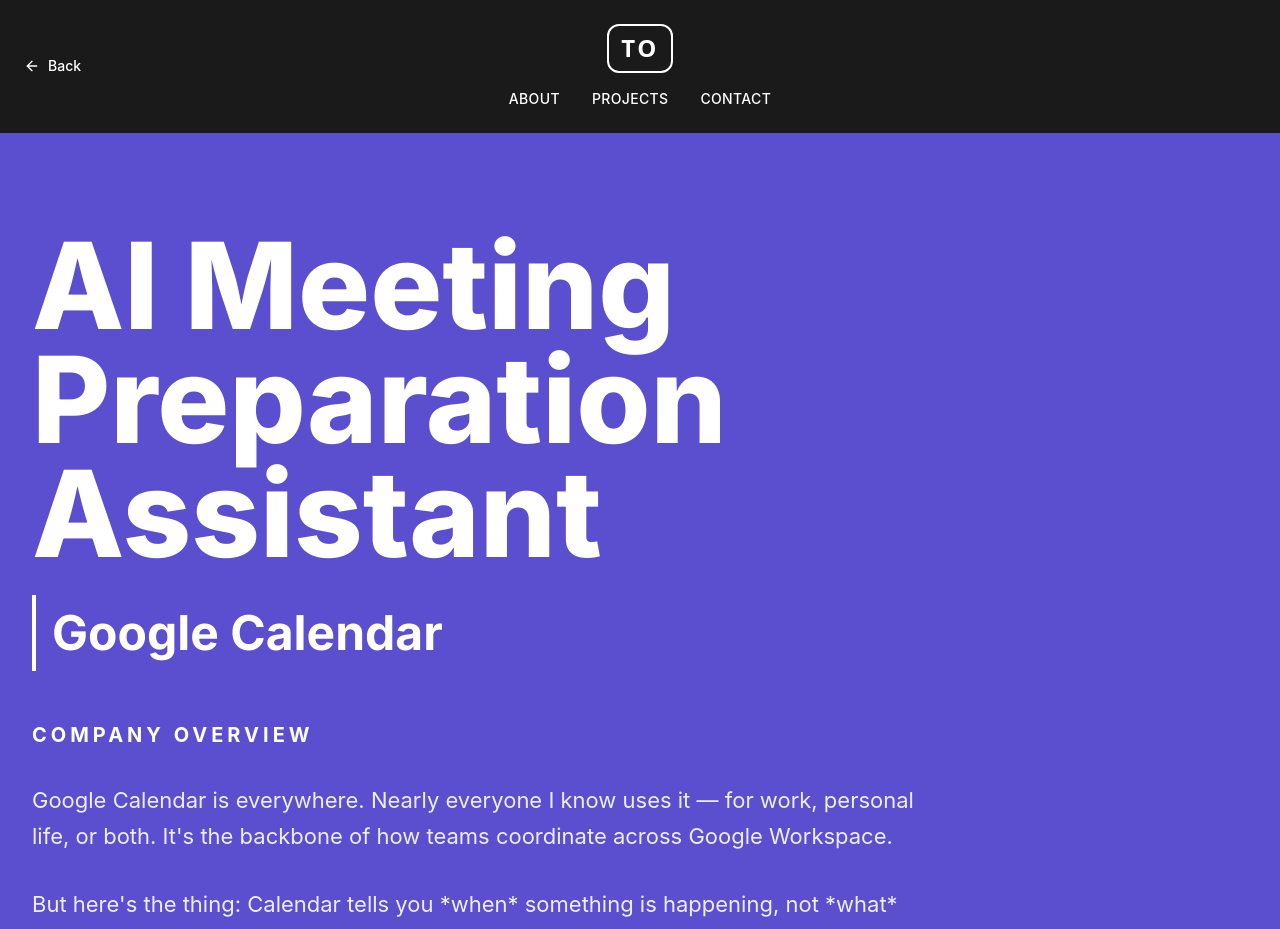
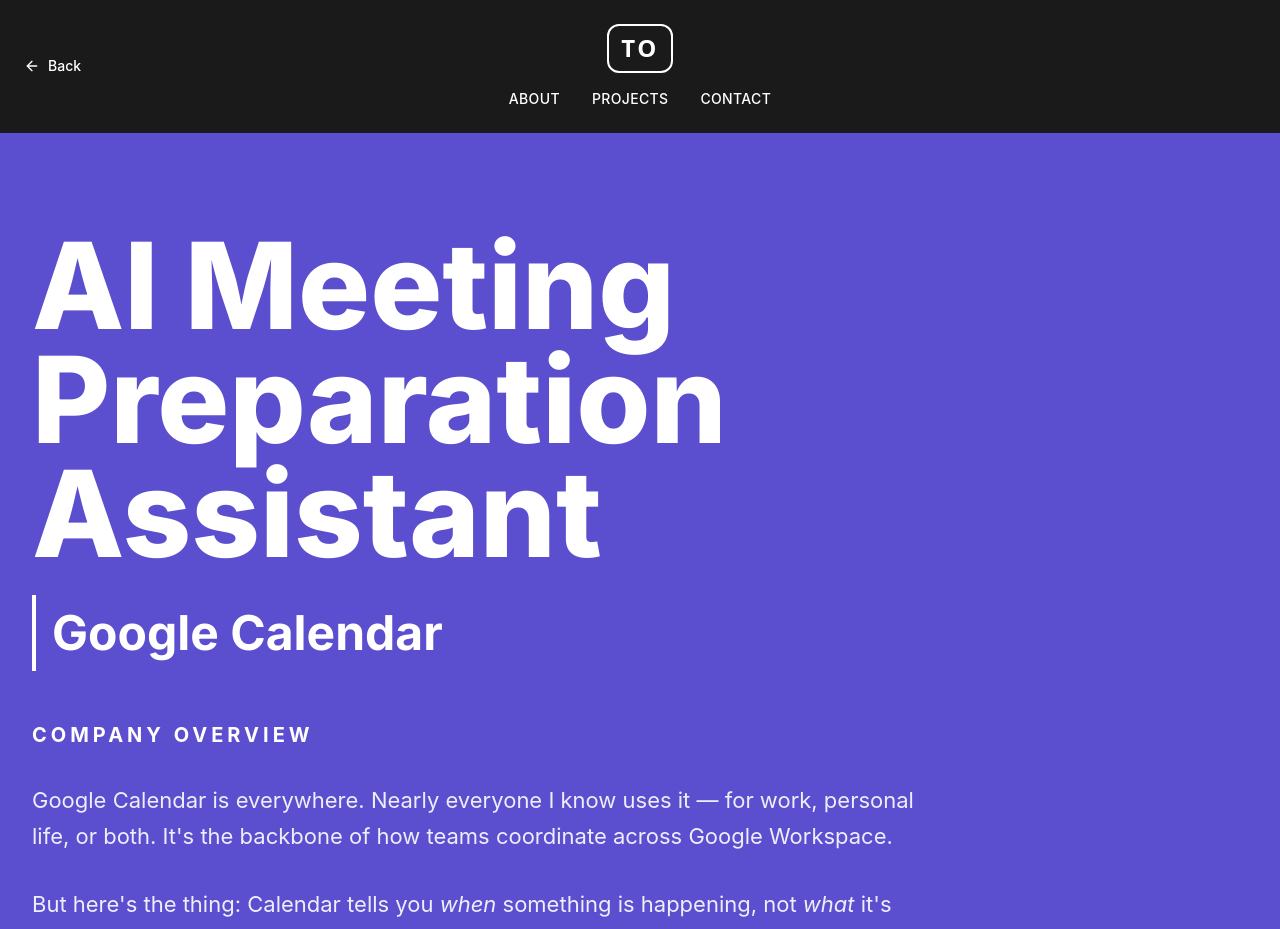
Before and after one commit to OluwatobilobaOdebo/tobi-odebo-portfolio, a Next.js app: page /google-calendar in a window 1280 px wide. Shown: the top 929 px of the page. Built offline with nearby package versions, Linux system fonts and the light colour scheme.

Commit message:
fixed italized/bold words

```diff
--- a/app/google-calendar/page.tsx
+++ b/app/google-calendar/page.tsx
@@ -97,12 +97,12 @@
               </p>
 
               <p className="leading-relaxed" style={{ fontSize: "22px" }}>
-                But here's the thing: Calendar tells you *when* something is
-                happening, not *what* it's actually about. You get a title,
-                maybe a link, and that's it. I kept noticing that before any
-                meeting, I'd spend 5-10 minutes scrambling through Gmail and
-                Drive trying to remember what we discussed last time. That
-                friction felt like a problem worth solving.
+                But here's the thing: Calendar tells you <em>when</em> something
+                is happening, not <em>what</em> it&apos;s actually about. You
+                get a title, maybe a link, and that's it. I kept noticing that
+                before any meeting, I'd spend 5-10 minutes scrambling through
+                Gmail and Drive trying to remember what we discussed last time.
+                That friction felt like a problem worth solving.
               </p>
 
               <p className="leading-relaxed" style={{ fontSize: "22px" }}>
@@ -178,7 +178,7 @@
               <p className="leading-relaxed" style={{ fontSize: "22px" }}>
                 I looked at competitors — Outlook, Calendly, Motion, Reclaim.ai
                 — and while they're good at scheduling, none of them actually
-                help you *prepare*. That gap felt significant.
+                help you <em>prepare</em>. That gap felt significant.
               </p>
 
               <p className="leading-relaxed" style={{ fontSize: "22px" }}>
@@ -237,8 +237,9 @@
                 <p>
                   I started by looking at where the pain actually shows up.
                   Calendar is great at scheduling — but when it comes to
-                  actually knowing what a meeting is *about*, you're on your
-                  own. People spend way too much time hunting for context.
+                  actually knowing what a meeting is <em>about</em>, you&apos;re
+                  on your own. People spend way too much time hunting for
+                  context.
                 </p>
 
                 <p>Three things kept coming up:</p>
```
